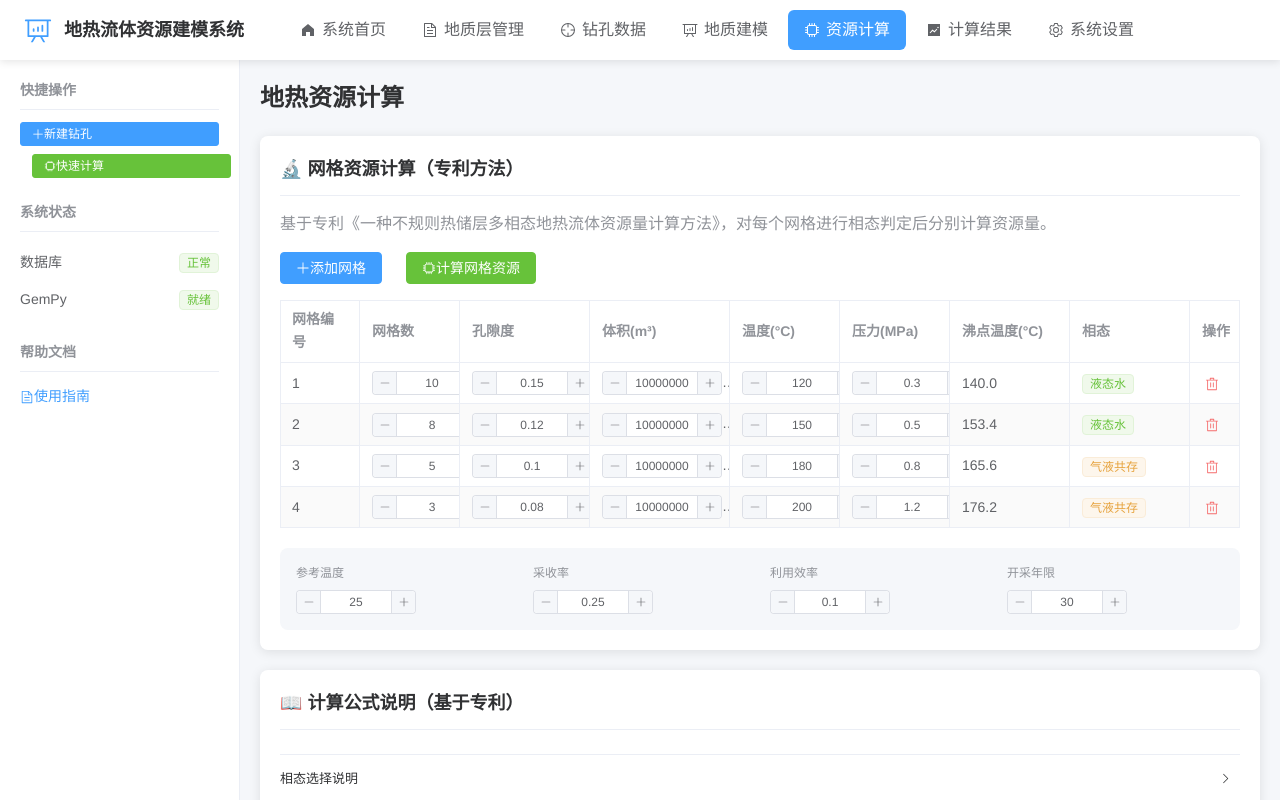
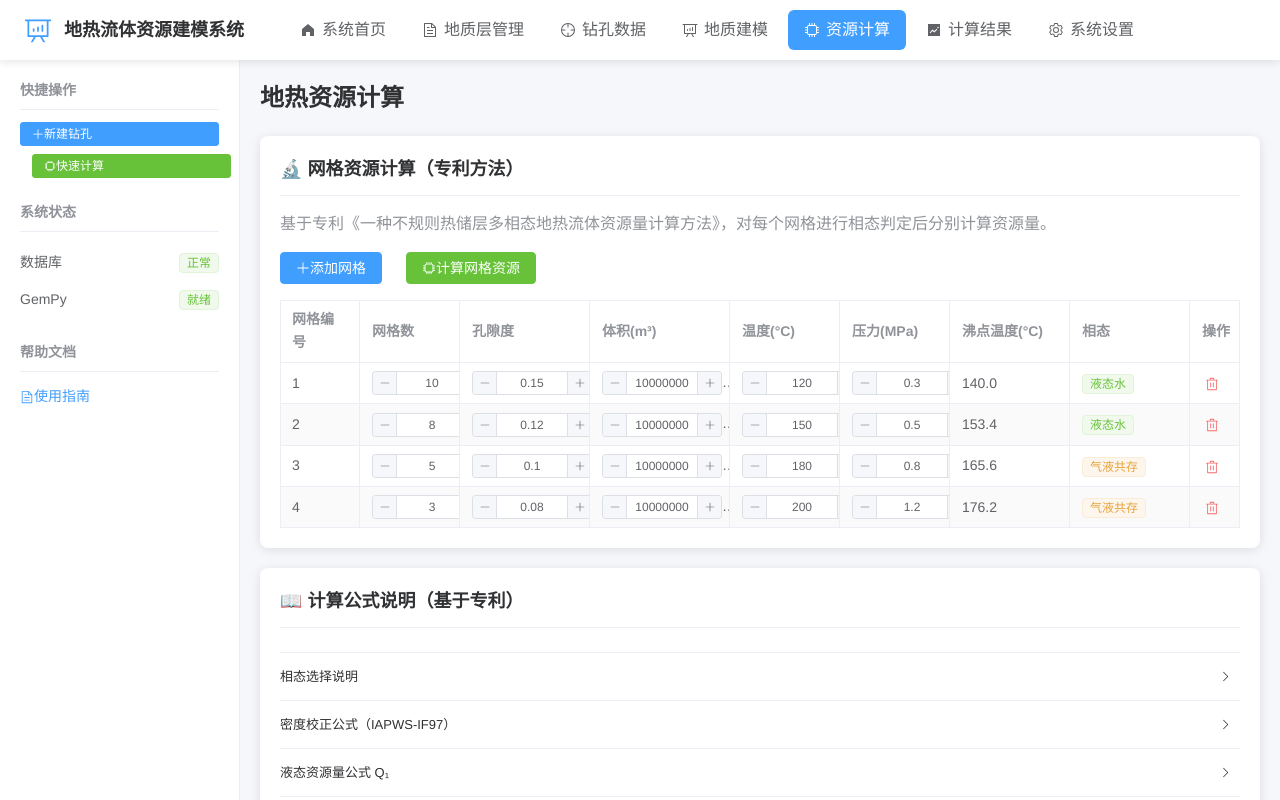
Before and after one commit to Patrick9247/earth, a Vue app in the folder frontend/: page /calculation in a window 1280 px wide. Built offline with nearby package versions, Linux system fonts and the light colour scheme.

Commit message:
feat: 移除网格输入表单中的参数区域

```diff
--- a/frontend/src/views/CalculationView.vue
+++ b/frontend/src/views/CalculationView.vue
@@ -301,36 +301,6 @@ const formatPower = (mw: number): string => {
           </template>
         </el-table-column>
       </el-table>
-
-      <!-- 网格计算参数 -->
-      <div class="grid-params">
-        <el-row :gutter="20">
-          <el-col :span="6">
-            <div class="param-item">
-              <label>参考温度</label>
-              <el-input-number v-model="gridForm.reference_temperature" size="small" />
-            </div>
-          </el-col>
-          <el-col :span="6">
-            <div class="param-item">
-              <label>采收率</label>
-              <el-input-number v-model="gridForm.recovery_factor" :min="0.1" :max="0.5" :step="0.01" size="small" />
-            </div>
-          </el-col>
-          <el-col :span="6">
-            <div class="param-item">
-              <label>利用效率</label>
-              <el-input-number v-model="gridForm.utilization_efficiency" :min="0.05" :max="0.2" :step="0.01" size="small" />
-            </div>
-          </el-col>
-          <el-col :span="6">
-            <div class="param-item">
-              <label>开采年限</label>
-              <el-input-number v-model="gridForm.lifetime_years" :min="10" :max="50" size="small" />
-            </div>
-          </el-col>
-        </el-row>
-      </div>
     </div>
 
     <!-- 计算结果 -->
```
